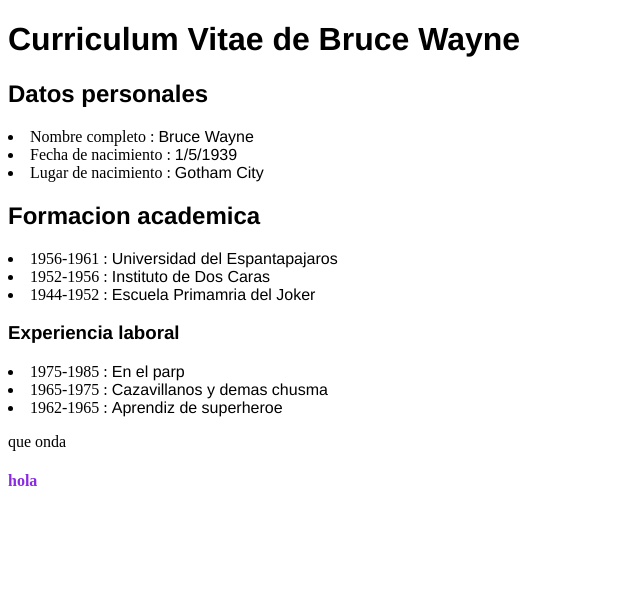
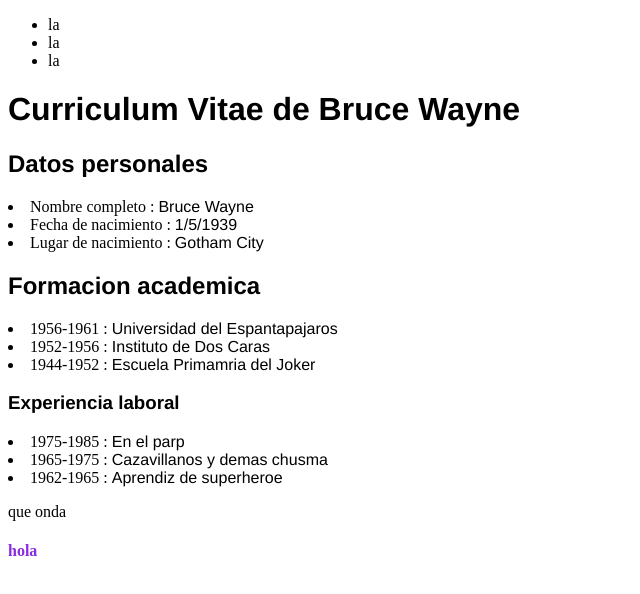
Before and after one commit to yanelzita/trabajo-1-si-sube, a plain HTML site: page index.html in a window 1280 px wide. Shown: the whole page, without its empty margins (0-640 px from the left). Drawn offline with Linux system fonts and the light colour scheme.

Commit message:
agregue lista

```diff
--- a/index.html
+++ b/index.html
@@ -9,6 +9,12 @@
 
 </head>
 <body>
+
+    <ul>
+        <li>la</li>
+    <li>la</li>
+    <li>la </li>
+</ul>
     <h1>Curriculum Vitae de Bruce Wayne </h1>
     <nav class="datos">
         <h2> Datos personales </h2>
```
